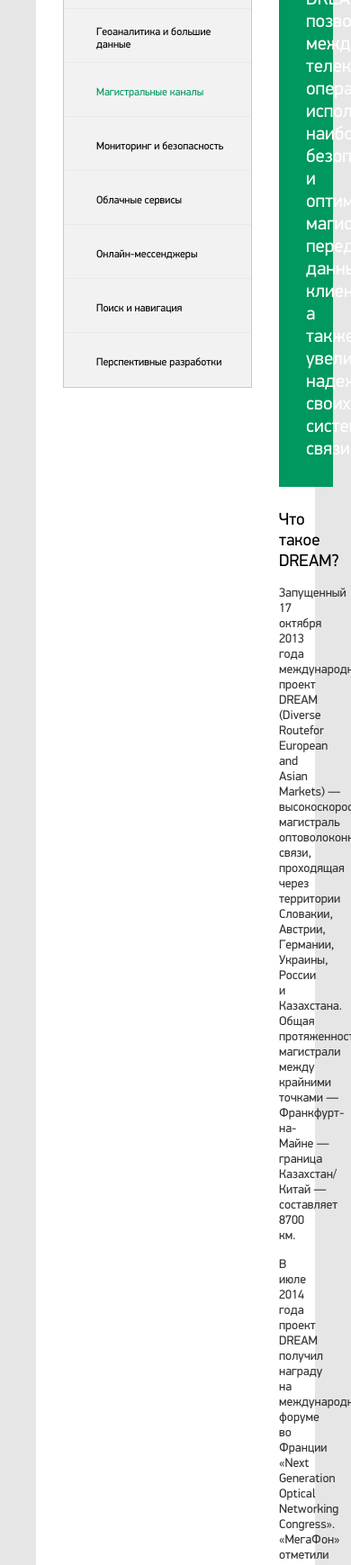
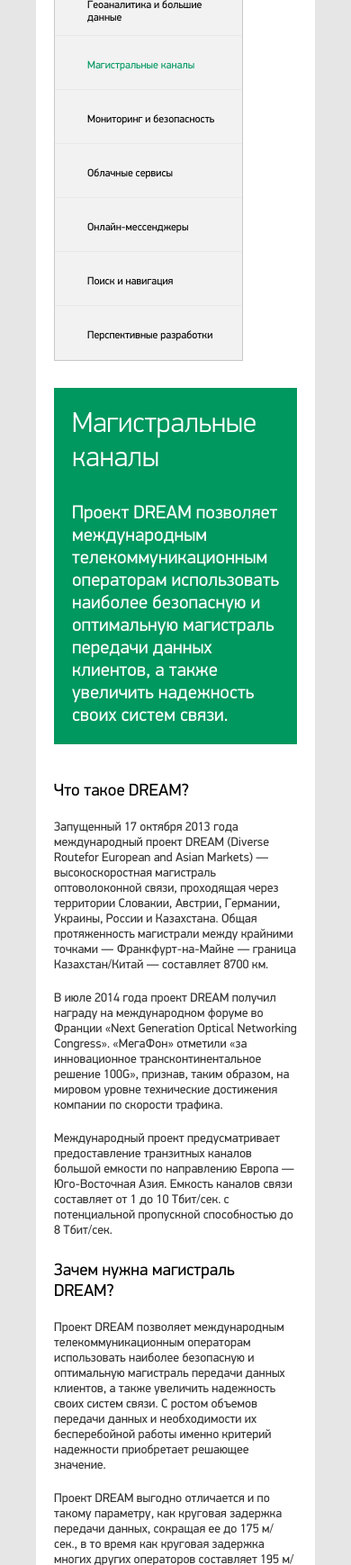
Before and after one commit to Quins/megafon-innovations, a plain HTML site: page dream.html in a window 390 px wide. Shown: the part 261-2000 px from the top of the page at 90% size. Drawn offline with Linux system fonts and the light colour scheme.

Commit message:
768 responsible — content section

```diff
--- a/css/common.css
+++ b/css/common.css
@@ -1514,6 +1514,98 @@ button::-moz-focus-inner {
 
 		width:33.3%;
 	}
+
+	.l-content-articles-section .b-innovations-article {
+
+    padding: 0 0 10px 0;
+    margin: 0;
+}
+
+.l-content .l-content-articles-section {
+	padding: 0 20px;
+}
+
+.l-content-articles-section .b-innovations-article {
+
+	padding: 0;
+	margin: 0;
+}
+
+    .b-innovations-article .b-innovations-article-heading-section {
+
+        margin: 0 0 40px;
+        padding: 20px;
+        min-height: 200px;
+    }
+
+        .b-innovations-article .b-innovations-article-heading-section .b-innovations-article-title {
+
+            font-size: 32px;
+            line-height: 38px;
+        }
+
+        .b-innovations-article .b-innovations-article-heading-section .b-innovations-article-description {
+
+            font-size: 21px;
+            line-height: 25px;
+        }
+
+    .b-innovations-article .b-innovations-article-contents {
+
+        font-size: 14px;
+        line-height: 17px;
+    }
+
+    .b-innovations-article .b-innovations-article-contents h2 {
+
+        padding-bottom: 20px;
+        font-size: 19px;
+        line-height: 23px;
+    }
+
+    .b-innovations-article .b-innovations-article-contents p {
+
+        padding-bottom: 20px;
+    }
+
+    .b-innovations-article .b-innovations-article-contents em {
+
+        padding: 10px 0 20px 30px;
+        font-size: 16px;
+        line-height: 20px;
+    }
+
+    .b-innovations-article .b-innovations-article-contents ul {
+
+        padding-left: 20px;
+    }
+
+    .b-innovations-article .b-innovations-article-contents ul > li {
+
+            padding-bottom: 13px;
+        }
+            .b-innovations-article .b-innovations-article-contents ul > li:before {
+
+                width: 14px;
+            }
+
+    .b-innovations-article .b-innovations-article-contents p + h2,
+    .b-innovations-article .b-innovations-article-contents ul + h2,
+    .b-innovations-article .b-innovations-article-contents em + h2  {
+
+        padding-top: 5px;
+    }
+
+    .b-innovations-article .b-innovations-article-contents figure {
+		margin: 0 -20px;
+        padding-bottom: 40px;
+    }
+
+    .b-innovations-article .b-innovations-article-contents figure:last-child {
+    	padding-bottom: 0;
+    	font-size: 0;
+    	line-height: 0;
+    }
 }
 
 @media screen and (max-width: 780px) {
@@ -1552,6 +1644,9 @@ button::-moz-focus-inner {
 		line-height:18px;
 	}
 
+
+
+
 }
 
 
```
Also changed, not shown: 4g.html (+3 -2 lines).
